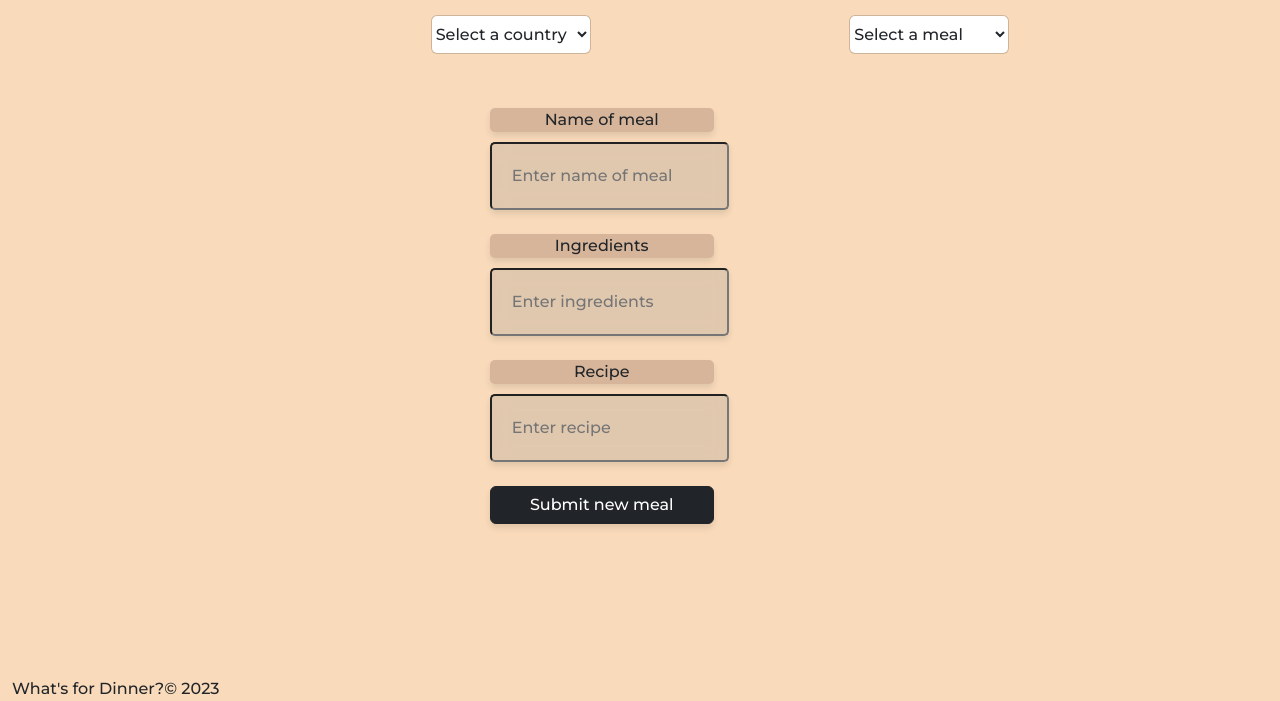
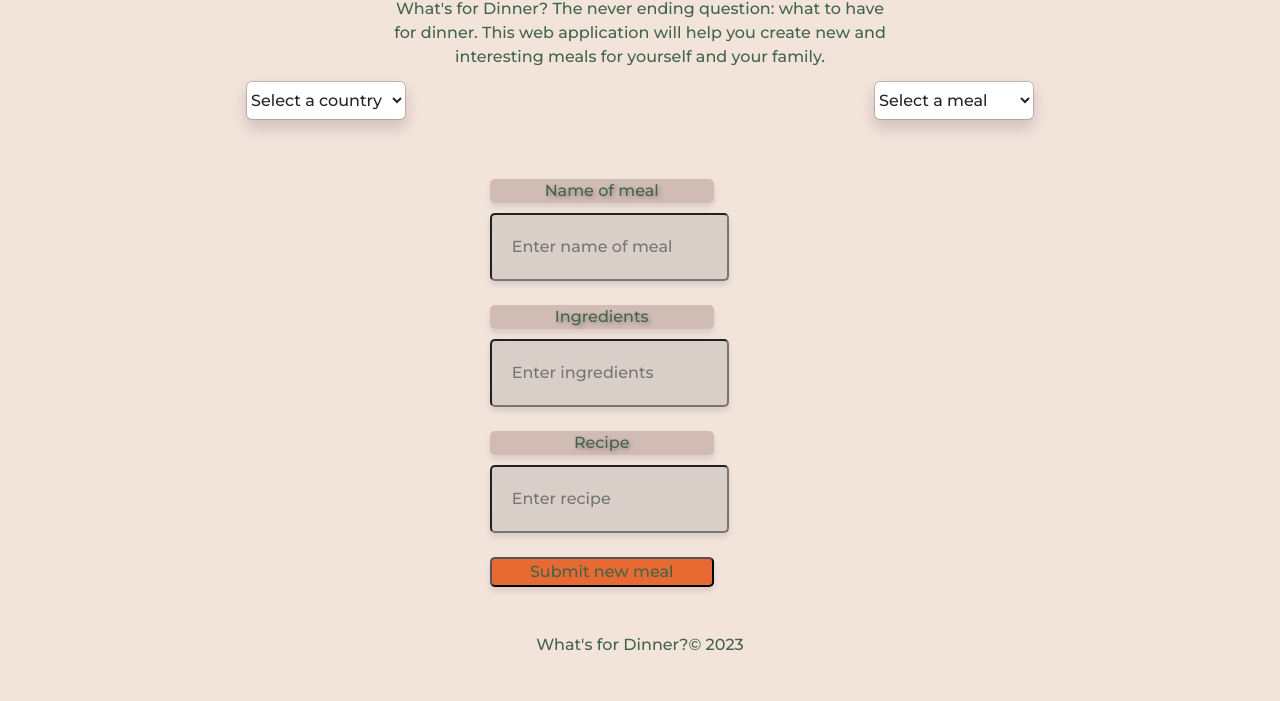
Before and after one commit to SIERRAT0NIN/Whats-for-dinner, a plain HTML site: page index.html in a window 1280 px wide. Shown: the part 99-800 px from the top of the page. Drawn offline with nearby package versions, Linux system fonts and the light colour scheme; a web font is replaced by a local one.

Commit message:
add style

```diff
--- a/index.html
+++ b/index.html
@@ -22,11 +22,19 @@
                     alt="What's for dinner Logo"></a>
         </h1>
     </div>
+    <div class="description container-fluid">
+        <p>What's for Dinner?
 
+            The never ending question: what to have for dinner. This web application will help you create new and
+            interesting meals for yourself and your family.
+
+        </p>
+    </div>
     <!-- Dropdown Buttons -->
     <div class="dropdown-group drop-down-btn container-fluid col-2-md">
-        <div class="dropdown">
-            <select class="dropdown-menu select-group country show">
+        <div class="dropdown selectors">
+            <div class="selectors">
+                <select class="dropdown-menu shadow select-group country show">
                     <option class="dropdown-item" value="">Select a country</option>
                     <option class="dropdown-item" value="American">American</option>
                     <option class="dropdown-item" value="British">British </option>
@@ -61,10 +69,11 @@
                     <option class="dropdown-item" value="Vietnamese">Vietnamese </option>
                 </select>
             </div>
-        <div class="dropdown select-group">
-            <select class="entree dropdown-menu show">
+            <div class="selectors">
+                <select class="entree dropdown-menu shadow show">
                     <option class="dropdown-item  selectedEntreeImage dropdown-menu" value="">Select a meal</option>
                 </select>
+            </div>
         </div>
 
     </div>
@@ -96,7 +105,7 @@
             <label for="new-dessert">Recipe</label>
             <input type="text" id="new-dessert" placeholder="Enter recipe">
             <br><br>
-            <button class="submit-meal btn btn-dark">Submit new meal</button>
+            <button class="submit-meal">Submit new meal</button>
 
         </form>
     </div>
@@ -118,10 +127,7 @@
     </div>
 
 
-    <!-- Bootstrap js -->
-    <!-- <script src="https://cdn.jsdelivr.net/npm/bootstrap@5.3.2/dist/js/bootstrap.bundle.min.js"
-        integrity="sha384-C6RzsynM9kWDrMNeT87bh95OGNyZPhcTNXj1NW7RuBCsyN/o0jlpcV8Qyq46cDfL"
-        crossorigin="anonymous"></script> -->
+
 </body>
 
 
--- a/index.js
+++ b/index.js
@@ -87,7 +87,6 @@ entree.addEventListener("change", (e) => {
   const imgUrl = e.target.value;
   const img = document.createElement("img");
   img.setAttribute("id", "dish-img");
-
   img.src = imgUrl;
 
   selectedImage.innerHTML = "";
--- a/style.css
+++ b/style.css
@@ -3,8 +3,9 @@
 @import url("https://fonts.googleapis.com/css2?family=Abril+Fatface&family=Croissant+One&family=Montserrat:ital,wght@0,100;0,200;0,300;0,500;0,600;0,700;0,800;0,900;1,100;1,200;1,300;1,400;1,500;1,600;1,700;1,800;1,900&family=Open+Sans&family=Rubik&display=swap");
 
 * {
-  background-color: #f9dbbb;
+  background-color: #f2e3db;
   font-family: "Montserrat", sans-serif;
+  color: #41644a;
 }
 
 img {
@@ -24,11 +25,7 @@ label {
   border-radius: 5px;
   box-shadow: 0 4px 6px rgba(0, 0, 0, 0.1);
   margin-bottom: 10px;
-}
-option {
-  text-align: center;
-  transform: translateX(20%);
-  background-color: black;
+  text-shadow: 2px 2px 4px rgba(0, 0, 0, 0.3);
 }
 
 form {
@@ -54,7 +51,7 @@ input {
   font-family: "Croissant One", cursive;
   background-size: cover;
   backdrop-filter: blur(10px);
-  background-color: rgba(255, 255, 255, 0.5);
+  background-color: #41644a;
   box-shadow: 0 4px 6px rgba(0, 0, 0, 0.1);
   padding: 20px;
   color: #fff;
@@ -68,10 +65,11 @@ input {
   /* text-align: left; */
   font-family: "Croissant One", cursive;
   background-size: contain;
-  box-shadow: 0 4px 6px rgba(0, 0, 0, 0.1);
-  opacity: 0.7;
+  /* box-shadow: 0 4px 6px rgba(0, 0, 0, 0.1); */
+  opacity: 0.5;
   position: fixed;
   margin-top: -80px;
+  border-radius: 5px;
   transform: translateX(-20px);
 }
 
@@ -81,21 +79,25 @@ input {
   }
 }
 
-.drop-down-btn {
-  width: 100%;
-  /* background-color: black; */
-  padding: 3%;
-  justify-content: space-evenly;
-  display: flex;
-  margin-left: 25%;
-  margin-right: 25%;
-  overflow: hidden;
-  margin-top: -20px;
-  margin-bottom: -10px;
-  position: relative;
+select {
+  width: auto;
 }
 .dropdown-menu {
-  margin-bottom: 10px;
+  width: auto;
+  background-color: black;
+
+  display: flex;
+  justify-content: center;
+  align-items: center;
+}
+.selectors {
+  margin-top: -20px;
+  padding-top: 20px;
+  width: 100%;
+  height: 50px;
+  justify-content: center;
+  align-items: center;
+  display: flex;
 }
 
 .dropdown-item {
@@ -104,6 +106,7 @@ input {
 .form-group {
   width: 100%;
   padding-left: 37%;
+
   display: flex;
   justify-content: space-between;
   align-self: auto;
@@ -114,7 +117,7 @@ input {
 }
 
 .submit-meal {
-  background-color: #3b00002d;
+  background-color: #e86a33;
   text-align: center;
   display: block;
   width: 14em;
@@ -134,11 +137,13 @@ input {
 }
 
 #footer {
-  position: fixed;
-  text-align: left;
+  position: sticky;
+  text-align: center;
   bottom: 0;
   width: 100%;
   height: auto;
+  padding-top: 20px;
+  margin-top: -16px;
 }
 
 div#submit-output {
@@ -181,3 +186,15 @@ div#submit-output {
   margin-top: 40px;
   height: auto;
 }
+.description {
+  width: 120%;
+  margin-top: -10px;
+  padding-top: 10px;
+  text-align: center;
+  justify-content: center;
+  display: flex;
+}
+p {
+  width: 500px;
+  text-align: center;
+}
```
Lines whose indentation alone changed are shown as unchanged.
